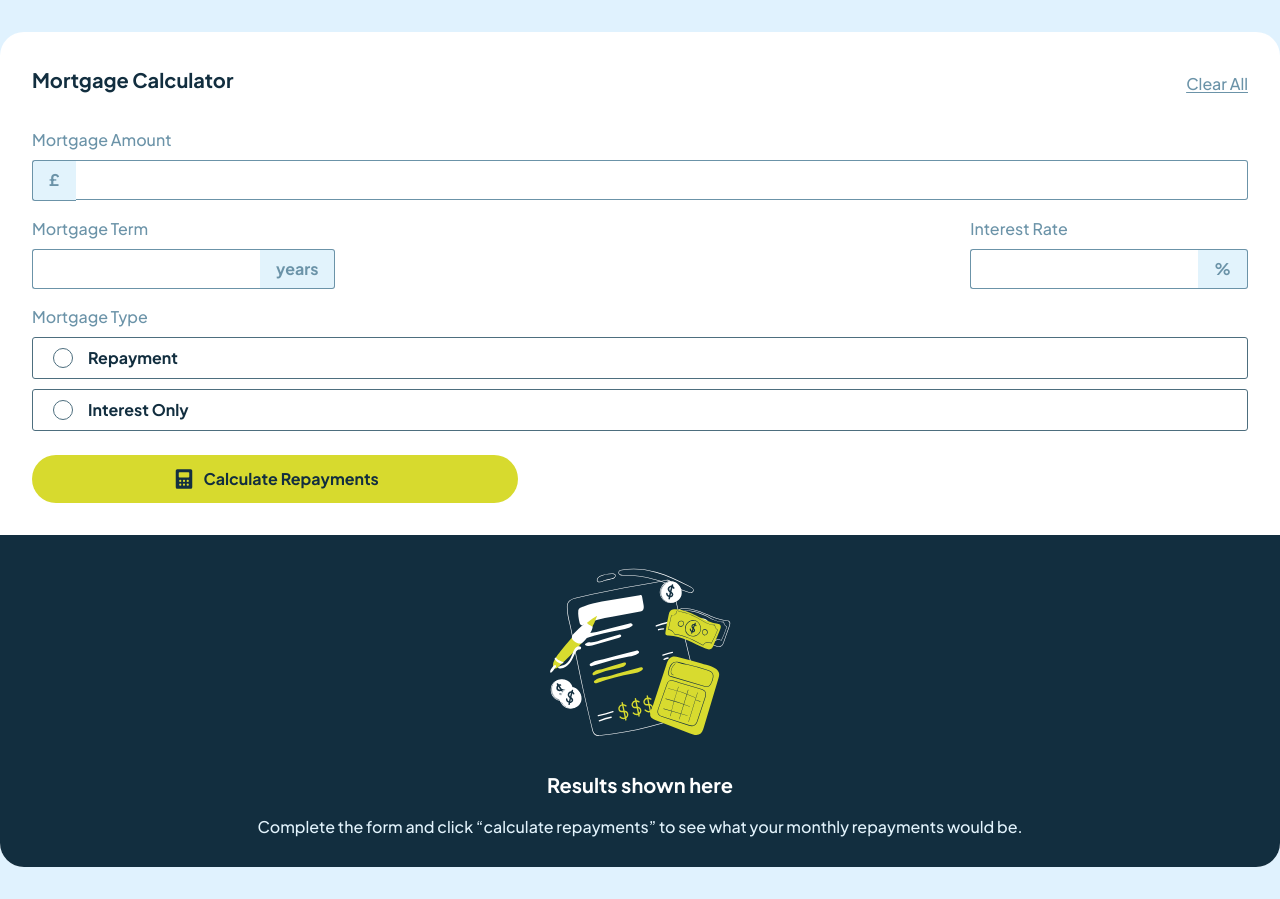
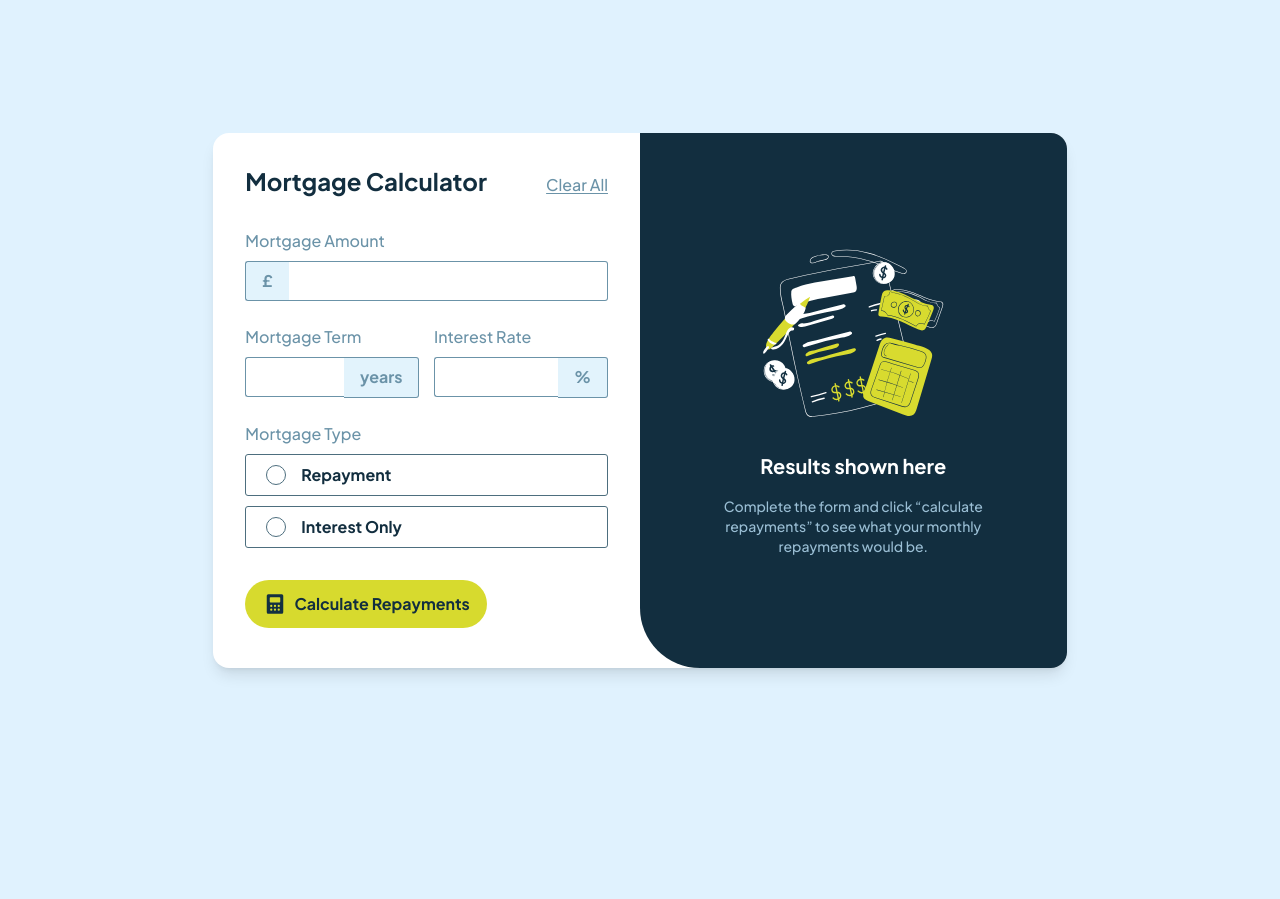
Before and after one commit to Abaljerind/mortgage-repayment-calculator, a website: page index.html in a window 1280 px wide. After the commit the page ends 800 px from the top, so only its background shows below. Drawn offline with Linux system fonts and the light colour scheme.

Commit message:
add large breakpoint for desktop & fix style for mobile & tablet

```diff
--- a/index.html
+++ b/index.html
@@ -16,14 +16,16 @@
     <!-- link css -->
     <link rel="stylesheet" href="./src/css/output.css" />
   </head>
-  <body class="sm:bg-sky-100">
+  <body
+    class="sm:m-0 sm:flex sm:h-screen sm:items-center sm:justify-center sm:bg-sky-100"
+  >
     <section
-      class="container grid grid-cols-1 font-jakarta-sans sm:mx-auto sm:my-8 sm:overflow-hidden sm:rounded-3xl sm:bg-white"
+      class="container grid grid-cols-1 font-jakarta-sans sm:mx-auto sm:my-8 sm:w-10/12 sm:overflow-hidden sm:rounded-2xl sm:bg-white lg:my-0 lg:w-8/12 lg:max-w-screen-2xl lg:grid-cols-2 lg:grid-rows-1 lg:shadow-lg"
     >
       <!-- bagian atas / kiri -->
       <main class="px-4 py-6 sm:p-8">
-        <div class="sm:mb-8 sm:flex sm:items-center sm:justify-between">
-          <h1 class="text-xl font-bold text-neutral-slate-900">
+        <div class="mb-6 sm:mb-8 sm:flex sm:items-center sm:justify-between">
+          <h1 class="text-xl font-bold text-neutral-slate-900 lg:text-2xl">
             Mortgage Calculator
           </h1>
           <button
@@ -35,7 +37,7 @@
         </div>
         <div class="">
           <form class="w-full" id="form-calculator">
-            <div class="mb-4">
+            <div class="mb-4 sm:mb-6">
               <label for="amount" class="text-base text-neutral-slate-500"
                 >Mortgage Amount</label
               >
@@ -53,7 +55,7 @@
               </div>
             </div>
             <div class="sm:flex sm:items-center sm:justify-between">
-              <div class="mb-4">
+              <div class="mb-4 sm:w-[48%]">
                 <label for="term" class="text-base text-neutral-slate-500"
                   >Mortgage Term</label
                 >
@@ -70,7 +72,7 @@
                   >
                 </div>
               </div>
-              <div class="mb-4">
+              <div class="mb-4 sm:w-[48%]">
                 <label for="rate" class="text-base text-neutral-slate-500"
                   >Interest Rate</label
                 >
@@ -88,7 +90,7 @@
                 </div>
               </div>
             </div>
-            <div class="mb-6">
+            <div class="mb-6 sm:mb-8 sm:mt-2">
               <p class="text-base text-neutral-slate-500">Mortgage Type</p>
               <div class="mt-2">
                 <div id="repaymentDiv" class="radio-group">
@@ -121,10 +123,10 @@
                 </div>
               </div>
             </div>
-            <div class="">
+            <div class="sm:mb-2">
               <button
                 type="submit"
-                class="flex w-full items-center justify-center gap-2 rounded-full bg-lime py-3 font-bold text-neutral-slate-900 sm:w-2/5"
+                class="flex w-full items-center justify-center gap-2 rounded-full bg-lime py-3 font-bold text-neutral-slate-900 sm:w-[45%] lg:w-4/6"
               >
                 <span class="">
                   <svg
@@ -148,7 +150,9 @@
       <!-- akhir bagian atas / kiri -->
 
       <!-- bagian bawah / kanan -->
-      <aside class="bg-neutral-slate-900 px-4 py-6">
+      <aside
+        class="bg-neutral-slate-900 px-4 py-6 lg:m-0 lg:flex lg:items-center lg:justify-center lg:rounded-bl-[60px]"
+      >
         <div class="mb-1 mt-1">
           <div class="mb-4 flex justify-center">
             <img
@@ -159,7 +163,9 @@
           </div>
           <div class="text-center text-white">
             <h4 class="text-xl font-bold">Results shown here</h4>
-            <p class="mt-4 text-base leading-6 text-neutral-slate-100 sm:px-16">
+            <p
+              class="mt-4 text-base leading-6 text-neutral-slate-300 sm:px-4 lg:px-8 lg:text-sm"
+            >
               Complete the form and click “calculate repayments” to see what
               your monthly repayments would be.
             </p>
```
Also changed, not shown: src/css/output.css.
